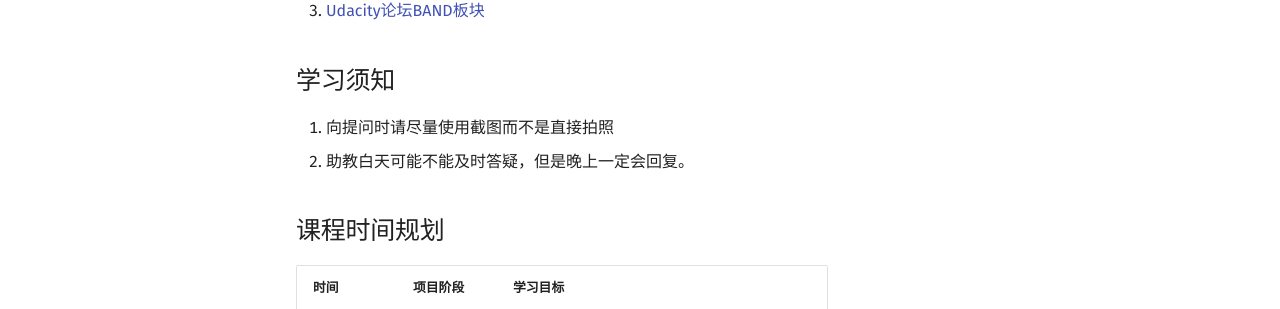
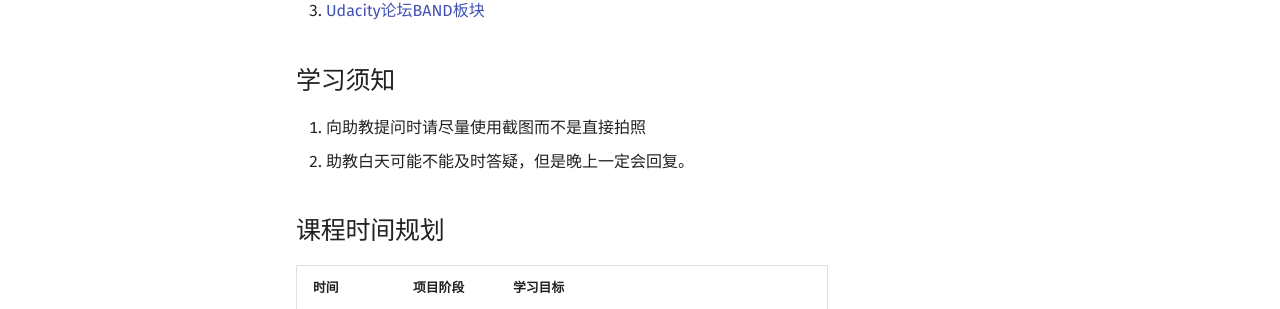
Before and after one commit to BANDVIP/BANDVIP_Tutorial, an MkDocs documentation site: the page built from docs/index.md, in a window 1280 px wide and 1329 px high. Shown: the part 413-722 px from the top of the window. Built offline with MkDocs 1.6.1 and Material for MkDocs 9.7.7, drawn with Linux system fonts in a browser that asks for light colours; comment, search, counter and statistics services are not loaded.

Commit message:
fix bugs

```diff
--- a/docs/index.md
+++ b/docs/index.md
@@ -8,7 +8,7 @@
 
 
 ## 学习须知
-1. 向提问时请尽量使用截图而不是直接拍照
+1. 向助教提问时请尽量使用截图而不是直接拍照
 2. 助教白天可能不能及时答疑，但是晚上一定会回复。
 
 ##  课程时间规划
```
